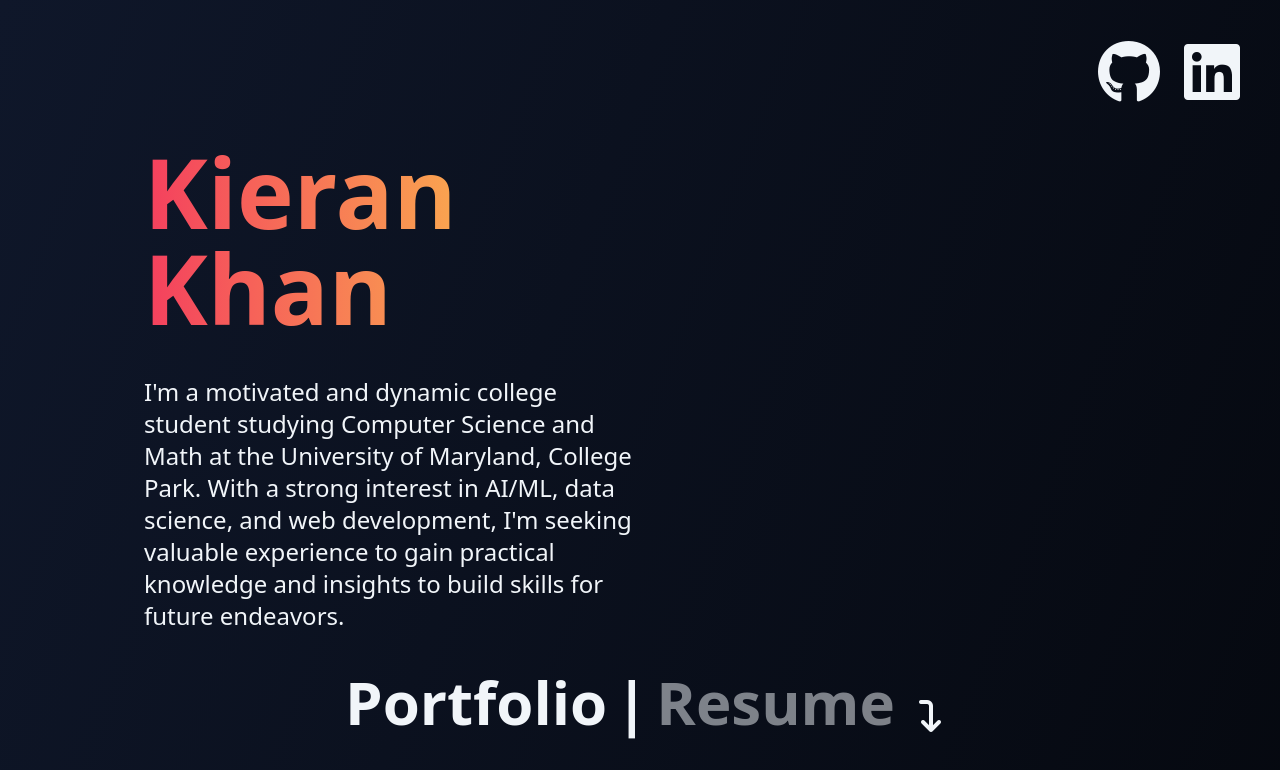
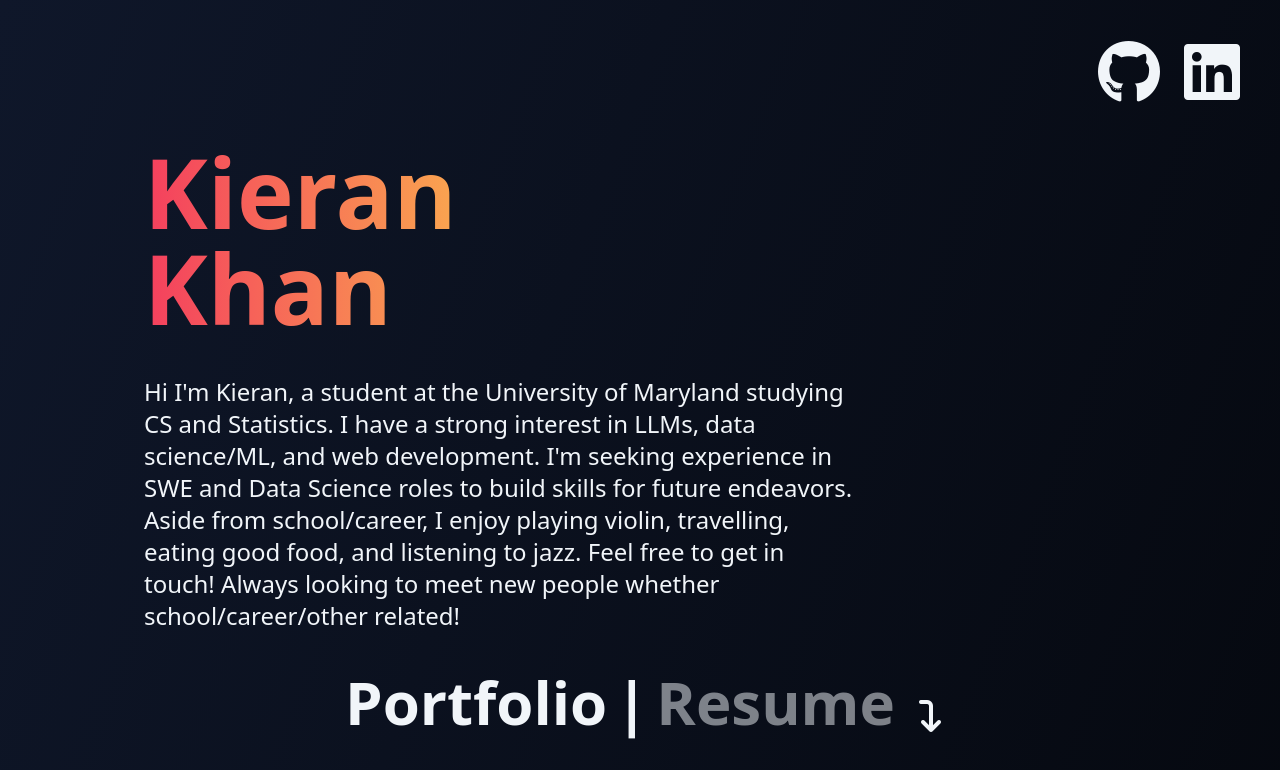
Before and after one commit to kierankhan/portfolio, a React (Vite) app: page / in a window 1280 px wide. Shown: the top 770 px of the page. Built offline with nearby package versions, Linux system fonts and the light colour scheme.

Commit message:
desc update

```diff
--- a/src/App.jsx
+++ b/src/App.jsx
@@ -26,10 +26,12 @@ function App() {
           {/* <img className='photo' src="../public/grad1.jpg" ></img> */}
         </div>
       </div>
-      <p className='text-slate-100 text-2xl lg:pl-36 sm:pl-8 lg:w-1/2 sm:w-11/12 animate-slidein'>
-      I'm a motivated and dynamic college student studying Computer Science and Math at the University of Maryland, College Park.
-      With a strong interest in AI/ML, data science, and web development, I'm seeking valuable experience to gain practical knowledge and insights to build
-      skills for future endeavors.
+      <p className='text-slate-100 text-2xl lg:pl-36 sm:pl-8 lg:w-2/3 sm:w-11/12 animate-slidein'>
+      Hi I'm Kieran, a student at the University of Maryland studying CS and Statistics. I have a strong interest in LLMs,
+       data science/ML, and web development. I'm seeking experience in SWE and Data Science roles to build skills for future endeavors.
+       Aside from school/career, I enjoy playing violin, travelling, eating good food, and listening to jazz. Feel free to get in touch! Always
+       looking to meet new people whether school/career/other related!
+
           </p>
 
       <div className='flex flex-row pb-20'>
```
